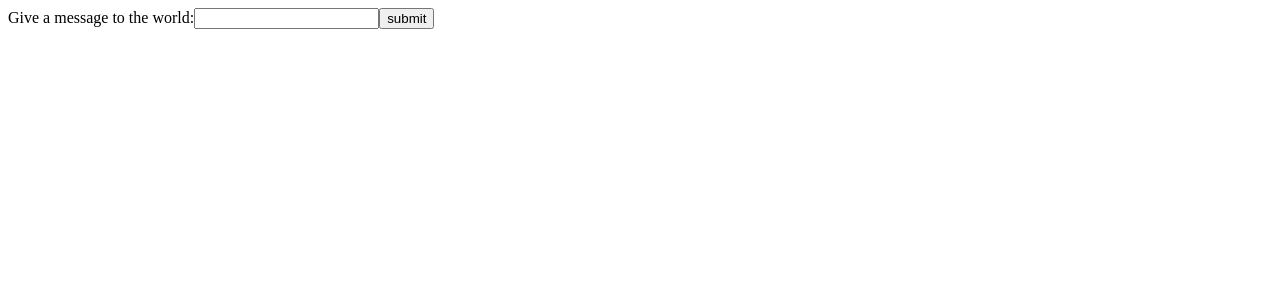
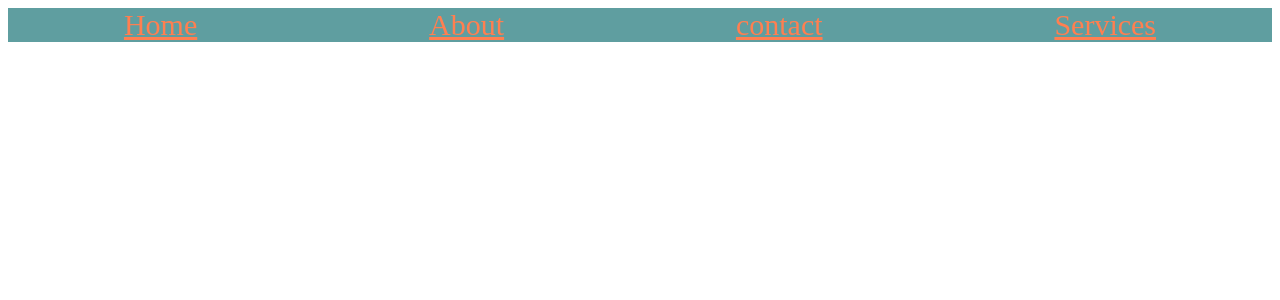
Before and after one commit to karthikeyansekar-sydney/DaytoDayCoding, a React (Create React App) app in the folder React/project-two/: page / in a window 1280 px wide. Shown: the top 300 px of the page. Built offline with nearby package versions, Linux system fonts and the light colour scheme.

Commit message:
React Fragments

```diff
--- /dev/null
+++ b/React/project-two/src/Fragments.js
@@ -0,0 +1,17 @@
+import React from 'react';
+import {Nav,A} from './styled'
+
+const NavItems = () =>
+<React.Fragment>
+<A href="/">Home</A>
+<A href="/">About</A>
+<A href="/">contact</A>
+<A href="/">Services</A>
+</React.Fragment>
+
+export const App = () =>
+<header>
+<Nav>
+<NavItems />
+</Nav>
+</header>
--- a/React/project-two/src/index.js
+++ b/React/project-two/src/index.js
@@ -1,7 +1,6 @@
 import React from 'react';
 import {render} from 'react-dom';
-import CtrlComp from './UnctrlComp';
-
+import {App} from './Fragments';
 //const age = 18
 
 // const data = [
@@ -12,6 +11,6 @@ import CtrlComp from './UnctrlComp';
 //   ]
 
 render(
-  <CtrlComp/>,
+  <App/>,
   document.getElementById('root')
 );
--- /dev/null
+++ b/React/project-two/src/styled.js
@@ -0,0 +1,12 @@
+import styled from 'styled-components';
+
+export const Nav = styled.nav`
+display: flex;
+justify-content: space-around;
+background-color: cadetblue;
+`;
+
+export const A = styled.a`
+color: coral;
+font-size: 30px;
+`;
```
